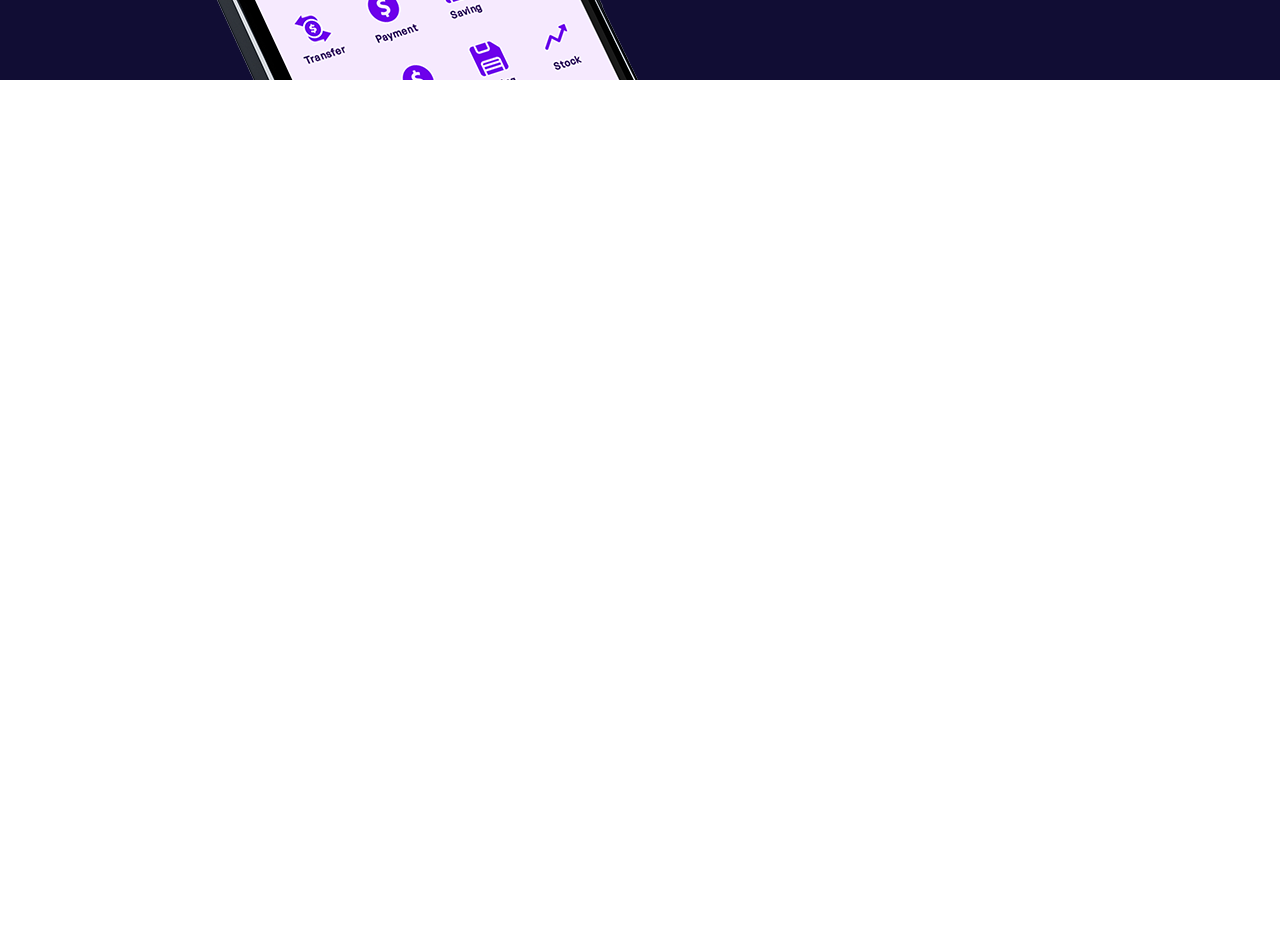
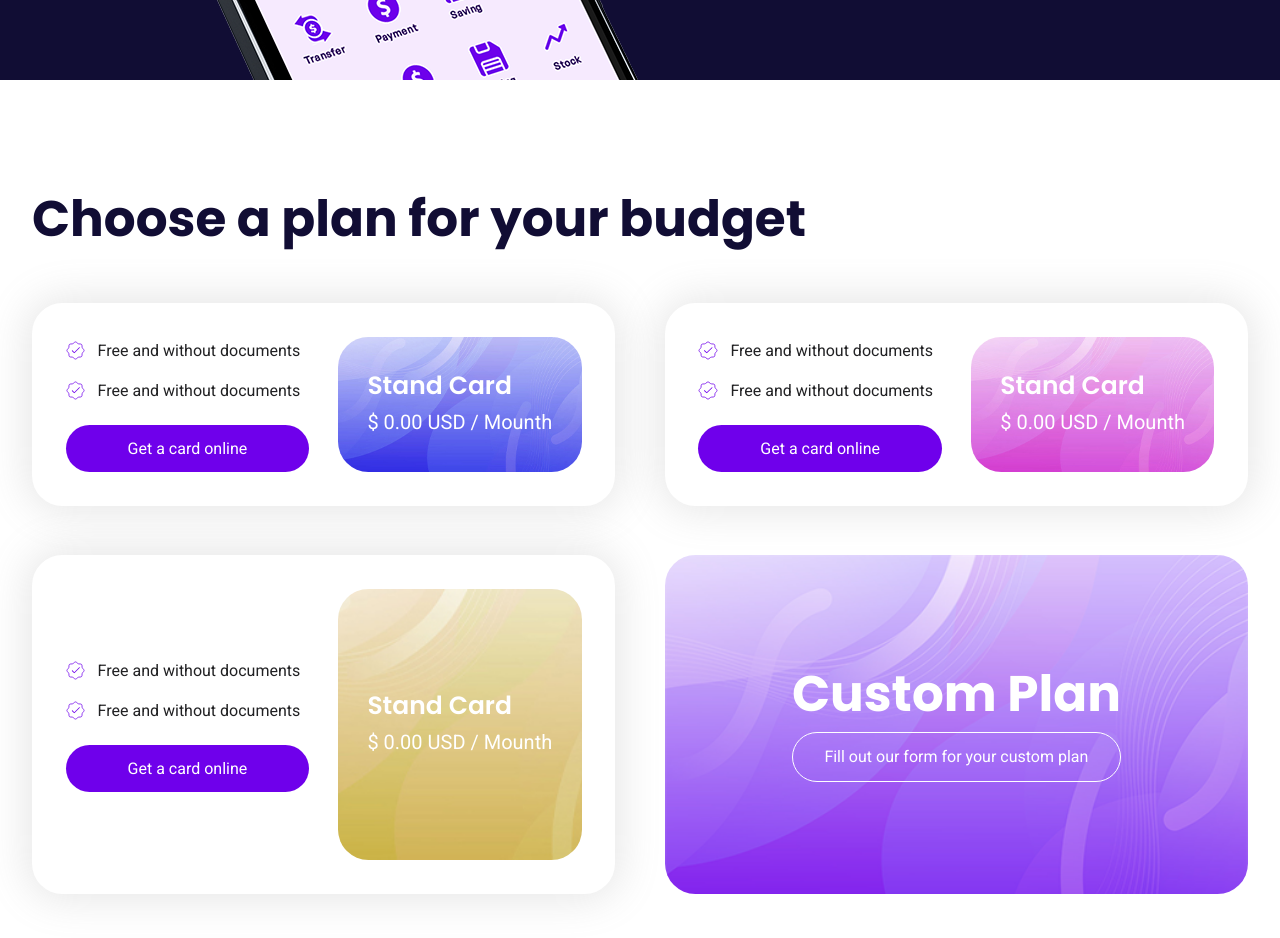
Before and after one commit to wellingtonsilva/sasCard, a React (Vite) app: page / in a window 1280 px wide. Shown: the part 3980-4918 px from the top of the page. Before the commit the page ends 4108 px from the top, so only its background shows below. Built offline with nearby package versions, Linux system fonts and the light colour scheme.

Commit message:
Plans Section desktop e mobile

```diff
--- a/src/App.jsx
+++ b/src/App.jsx
@@ -4,6 +4,7 @@ import { CompanySection } from "./components/companySection/CompanySection"
 import { FeatureSection } from "./components/featureSection/FeatureSection"
 import { PaymentSection } from "./components/paymentSection/PaymentSection"
 import { CtaSection } from "./components/ctaSection/CtaSection"
+import { PlansSetion } from "./components/plansSection/PlansSetion"
 function App() {
 
 
@@ -15,6 +16,7 @@ function App() {
       <FeatureSection />
       <PaymentSection />
       <CtaSection />
+      <PlansSetion />
     </>
   )
 }
--- /dev/null
+++ b/src/components/plansSection/PlanSection.scss
@@ -0,0 +1,107 @@
+@import "./../../styles/mixins.scss";
+
+.plans{
+
+    padding-block: 4rem;
+
+    &__container {
+        margin-top: 3.5rem;
+        display: grid;
+        grid-template-columns: repeat(2, 1fr);
+        gap: 3.1rem;
+
+        @include respond(tab-port) {
+            grid-template-columns: 1fr;
+        }
+    }
+
+    &__card {
+        display: grid;
+        grid-template-columns: repeat(2, 1fr);
+        align-items: center;
+        gap: 1.8rem;
+        box-shadow: 0 0 40px 5px rgba(132, 132, 132, 0.2);
+        border-radius: 1.9rem;
+        padding: 2.1rem;
+        @include respond(tab-land) {
+            display: grid;
+            grid-template-columns: 1fr;
+        }
+        @include respond(tab-port) {
+            display: grid;
+            grid-template-columns: repeat(2, 1fr);
+        }
+        @include respond(phone) {
+            display: grid;
+            grid-template-columns: 1fr;
+        }
+    }
+
+    &__card-left {
+        display: flex;
+        flex-direction: column;
+        gap: 0.8rem;
+        @include respond(tab-land) {
+            order:2
+        }
+    }
+
+    &__card-feature {
+        display: flex;
+        align-items: center;
+        gap: 0.8rem;
+
+        img {
+            width: 1.2rem;
+        }
+    }
+
+    &__card-right {
+        position: relative;
+        display: grid;
+        height: 100%;
+        img {
+            width: 100%;
+            height: 100%;
+            object-fit: cover;
+            border-radius: 1.9rem;
+        }
+    }
+
+    &__card-title{
+        position: absolute;
+        place-self: center;
+
+    }
+
+    h6{
+        color: #fff;
+        font-size: 25px;
+        font-weight: 600;
+    }
+
+    span {
+        font-size: 20px;
+        color: #fff;
+    }
+
+    .button-primary {
+        margin-top: 0.5rem;
+    }
+
+    &__last-card {
+        display: grid;
+        place-content: center;
+        border-radius: 1.9rem;
+        background-image: url('../../assets/plan-4.png');
+        background-size: cover;
+        background-repeat: no-repeat;
+        text-align: center;
+        padding: 7rem 1rem;
+
+        h3{
+            color: #fff;
+        }
+
+    }
+}
--- /dev/null
+++ b/src/components/plansSection/PlansSetion.jsx
@@ -0,0 +1,94 @@
+import React from 'react'
+import "./PlanSection.scss"
+import { Wrapper } from "../wrapper/Wrapper"
+import Tick from './../../assets/plans-tick.svg'
+import Img1 from './../../assets/plan-1.jpg'
+import Img2 from './../../assets/plan-2.jpg'
+import Img3 from './../../assets/plan-3.jpg'
+export const PlansSetion = () => {
+  return (
+    <section className='plans'>
+
+        <Wrapper>
+        <h3>Choose a plan for your budget</h3>
+        <div className="plans__container">
+            <div className="plans__card">
+                <div className="plans__card-left">
+                    <div className="plans__card-feature">
+                        <img src={Tick} alt="" />
+                        <p>Free and without documents</p>
+                    </div>
+                    <div className="plans__card-feature">
+                        <img src={Tick} alt="" />
+                        <p>Free and without documents</p>
+                    </div>
+                    <a href="#" className='button-primary'>
+                                Get a card online
+                    </a>
+                </div>
+                <div className='plans__card-right'>
+                    <img src={Img1} alt="" />
+                    <div className="plans__card-title">
+                        <h6>Stand Card</h6>
+                        <span>$ 0.00 USD / Mounth</span>
+                    </div>
+                </div>
+            </div>
+
+            <div className="plans__card">
+                <div className="plans__card-left">
+                    <div className="plans__card-feature">
+                        <img src={Tick} alt="" />
+                        <p>Free and without documents</p>
+                    </div>
+                    <div className="plans__card-feature">
+                        <img src={Tick} alt="" />
+                        <p>Free and without documents</p>
+                    </div>
+                    <a href="#" className='button-primary'>
+                                Get a card online
+                    </a>
+                </div>
+                <div className='plans__card-right'>
+                    <img src={Img2} alt="" />
+                    <div className="plans__card-title">
+                        <h6>Stand Card</h6>
+                        <span>$ 0.00 USD / Mounth</span>
+                    </div>
+                </div>
+            </div>
+
+            <div className="plans__card">
+                <div className="plans__card-left">
+                    <div className="plans__card-feature">
+                        <img src={Tick} alt="" />
+                        <p>Free and without documents</p>
+                    </div>
+                    <div className="plans__card-feature">
+                        <img src={Tick} alt="" />
+                        <p>Free and without documents</p>
+                    </div>
+                    <a href="#" className='button-primary'>
+                                Get a card online
+                    </a>
+                </div>
+                <div className='plans__card-right'>
+                    <img src={Img3} alt="" />
+                    <div className="plans__card-title">
+                        <h6>Stand Card</h6>
+                        <span>$ 0.00 USD / Mounth</span>
+                    </div>
+                </div>
+            </div>
+
+            <div className="plans__last-card">
+                    <h3>Custom Plan</h3>
+                    <a href="#" className='button-outline-2'>
+                        Fill out our form for your custom plan
+                    </a>
+            </div>
+        </div>
+        </Wrapper>
+    </section>
+  )
+}
```
